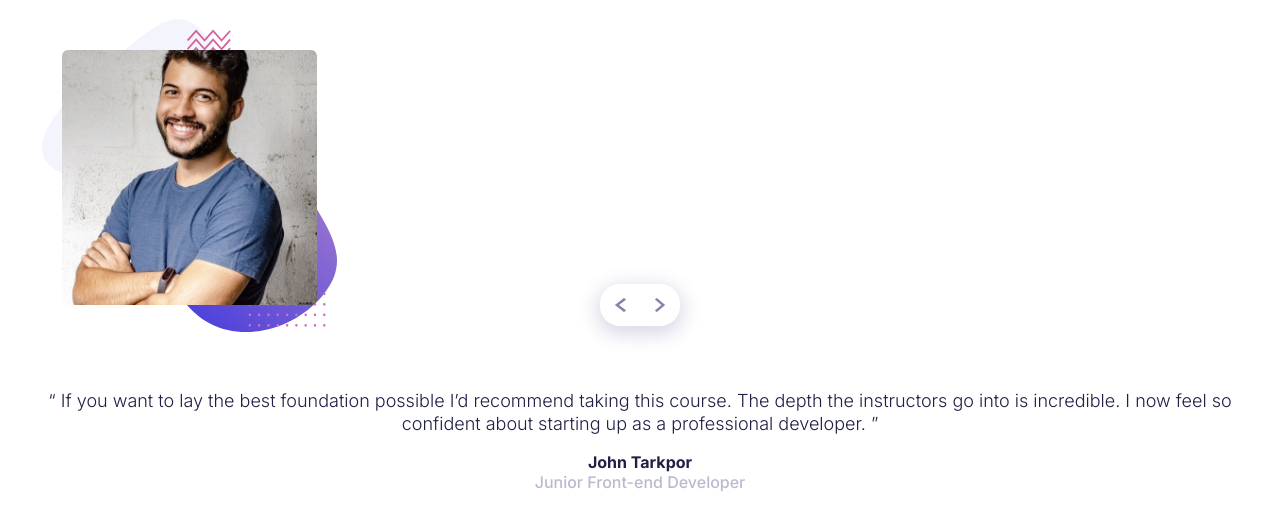
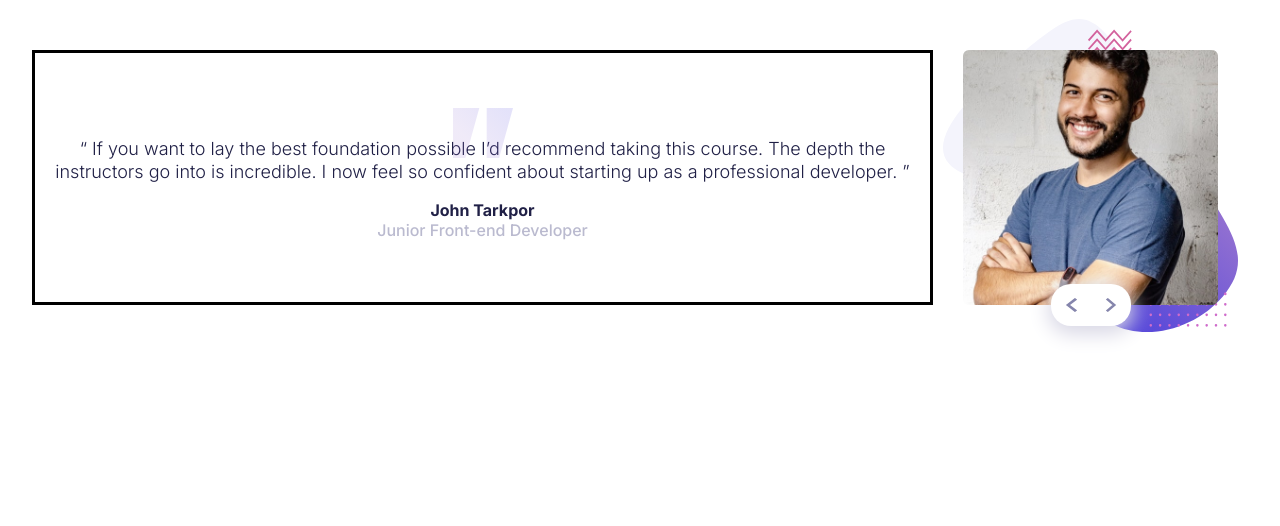
Before and after one commit to javascriptor1/coding-bootcamp-testimonials-slider-master, a plain HTML site: page index.html in a window 1280 px wide. Drawn offline with Linux system fonts and the light colour scheme.

Commit message:
added quote image

```diff
--- a/index.html
+++ b/index.html
@@ -21,14 +21,16 @@
         <div class="developer-image-div">
           <img src="images/image-john.jpg" alt="John" class="dev-image" />
           <img src="images/pattern-bg.svg" alt="backgruond pattern" />
+          <div class="arrow-div">
+            <img src="images/icon-prev.svg" alt="previous photo" />
+            <img src="images/icon-next.svg" alt="next photo" />
+          </div>
         </div>
-        <div class="arrow-div">
-          <img src="images/icon-prev.svg" alt="previous photo" />
-          <img src="images/icon-next.svg" alt="next photo" />
-        </div>
+
       </div>
 
-      <div>
+      <div class="quote-div">
+        <img src="images/pattern-quotes.svg" alt="quote icon">
         <blockquote>
           “ If you want to lay the best foundation possible I’d recommend taking
           this course. The depth the instructors go into is incredible. I now
--- a/style.css
+++ b/style.css
@@ -20,6 +20,8 @@ main {
 }
 .developer-image-div {
   position: relative;
+  width: 255px;
+  height: 255px;
 }
 
 .img-div {
@@ -50,6 +52,18 @@ img[src="images/pattern-bg.svg"] {
   box-shadow: 0 5px 20px 3px #d8d7e5;
   cursor: pointer;
 }
+.quote-div {
+    position: relative;
+    border: solid;
+}
+
+.quote-div img[src="images/pattern-quotes.svg"] {
+    position: absolute;
+    top: 30px;
+    left: 50%;
+    transform: translate(-50%, 50%);
+    width: 60px;
+}
 
 blockquote {
   font-size: 18px;
@@ -65,10 +79,10 @@ blockquote {
 }
 
 .dev-image {
-  width: 255px;
-  height: 255px;
   border-radius: 6px;
   display: block;
+  width: 100%;
+  height: 100%;
 }
 
 img[src="images/pattern-curve.svg"] {
@@ -79,8 +93,8 @@ img[src="images/pattern-curve.svg"] {
 }
 
 .arrow-div img {
-    width: 12px;
-    height: 14px;
+  width: 12px;
+  height: 14px;
 }
 .user-div {
   text-align: center;
@@ -94,3 +108,12 @@ img[src="images/pattern-curve.svg"] {
 .user-div__position {
   color: var(--Grayish-Blue);
 }
+
+/* Desktop styling */
+
+@media (min-width: 1024px) {
+  main {
+    display: flex;
+    flex-direction: row-reverse;
+  }
+}
```
